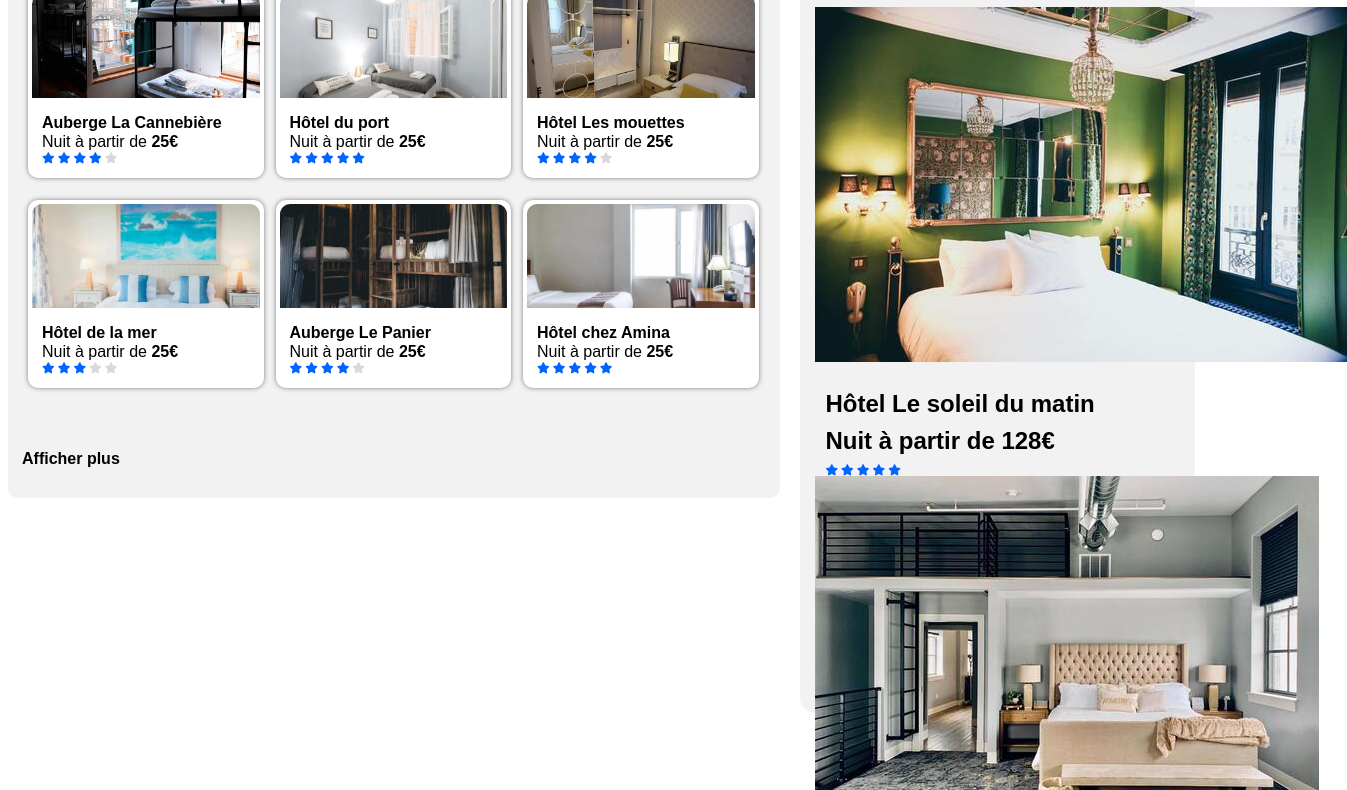
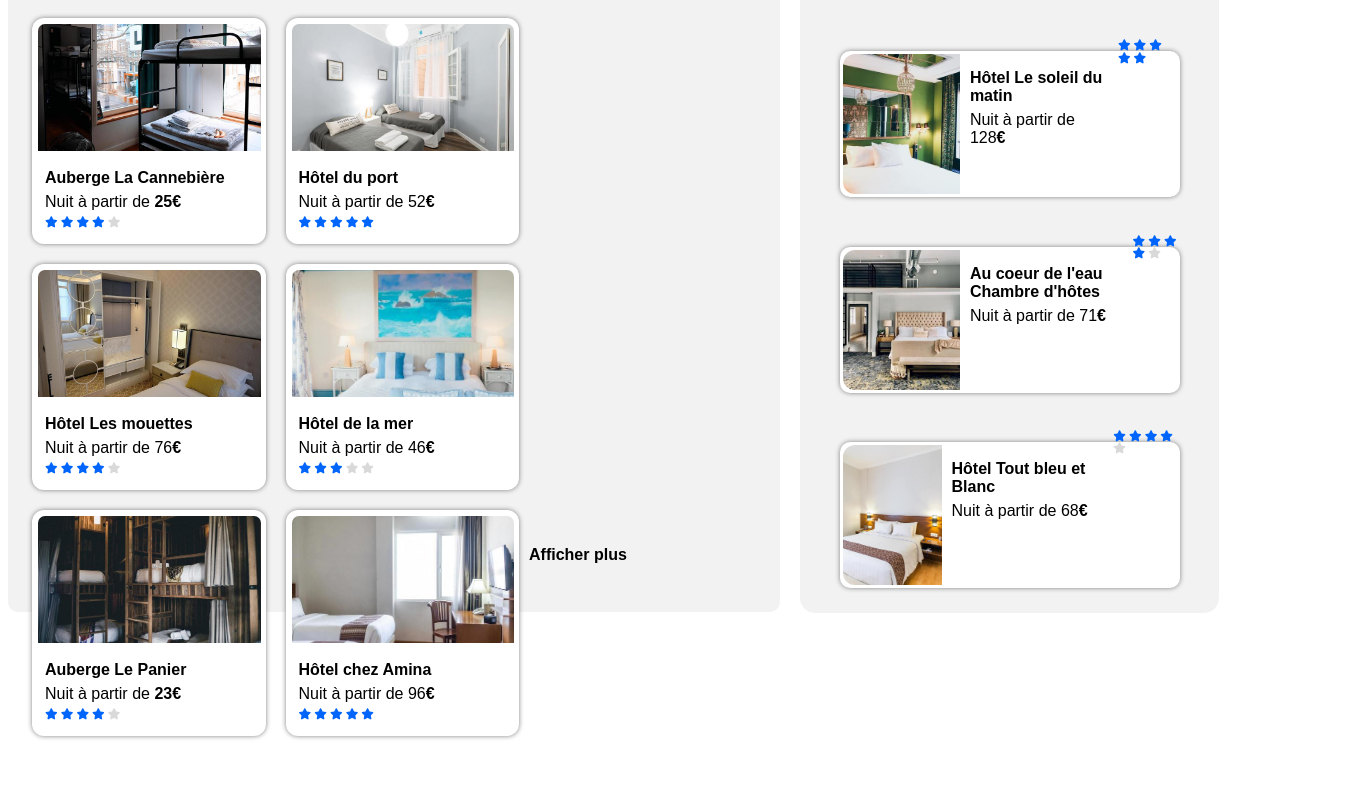
Before and after one commit to AureliaCousse/AureliaCousse_2_15.03.2021, a plain HTML site: page index.html in a window 1280 px wide. Shown: the part 552-1342 px from the top of the page, 1347 px wide, since content can reach past the window. Drawn offline with Linux system fonts and the light colour scheme; a web font is replaced by a local one.

Commit message:
bloc populaires

```diff
--- a/index.html
+++ b/index.html
@@ -45,7 +45,7 @@
 
     </header>
 <!-- Fermeture du Header - CLOSED  -->
-
+<p class="TEST">TEST GIT</p>
 
 
     <!-- Section 1 Partie Recherche -->
@@ -185,7 +185,7 @@
                    <!-- BLOC Hébergement 2 - Text -->
                    <div>
                        <p class="Htext1">Hôtel du port</p>
-                       <p class="Htext2">Nuit à partir de<strong> 25€</strong></p>
+                       <p class="Htext2">Nuit à partir de 52<strong>€</strong></p>
                    </div>
 
                    <!-- BLOC Hébergement 2 - star rating -->
@@ -206,7 +206,7 @@
                     <!-- BLOC Hébergement 3 - Text -->
                     <div>
                         <p class="Htext1">Hôtel Les mouettes</p>
-                        <p class="Htext2">Nuit à partir de<strong> 25€</strong></p>
+                        <p class="Htext2">Nuit à partir de 76<strong>€</strong></p>
                     </div>
 
                     <!-- BLOC Hébergement 3 - star rating -->
@@ -228,7 +228,7 @@
                    <!-- BLOC Hébergement 4 - Text -->
                    <div>
                        <p class="Htext1">Hôtel de la mer</p>
-                       <p class="Htext2">Nuit à partir de<strong> 25€</strong></p>
+                       <p class="Htext2">Nuit à partir de 46<strong>€</strong></p>
                    </div>
 
                    <!-- BLOC Hébergement 4 - star rating -->
@@ -249,7 +249,7 @@
                     <!-- BLOC Hébergement 5 - Text -->
                     <div>
                         <p class="Htext1">Auberge Le Panier</p>
-                        <p class="Htext2">Nuit à partir de<strong> 25€</strong></p>
+                        <p class="Htext2">Nuit à partir de<strong> 23€</strong></p>
                     </div>
 
                     <!-- BLOC Hébergement 5 - star rating -->
@@ -270,7 +270,7 @@
                     <!-- BLOC Hébergement 6 - Text -->
                     <div>
                         <p class="Htext1">Hôtel chez Amina</p>
-                        <p class="Htext2">Nuit à partir de<strong> 25€</strong></p>
+                        <p class="Htext2">Nuit à partir de 96<strong>€</strong></p>
                     </div>
 
                     <!-- BLOC Hébergement 6 - star rating -->
@@ -289,7 +289,7 @@
 
         <!-- BLOC 4: Résultats Populaires -->
         <div class="populaires">
-            <p>Les plus populaires</p><br />
+            <p class="headerblocpopulaires">Les plus populaires</p><br />
 
             <!-- BLOC Populaire 1 -->
             <a href="images/hebergements/3_medium/emile-guillemot-Bj_rcSC5XfE-unsplash.jpg" class="BlocPopulaire">
--- a/style.css
+++ b/style.css
@@ -7,7 +7,11 @@
     font-family: "Raleway-ExtraBoldItalic";
     src: url("polices/Raleway-ExtraBoldItalic.ttf") format("truetype");
     font-family: "Raleway-Light";
-    src: url("polices/Raleway-Light.ttf") format("truetype");                                                                /* police fournie en .ttf only */
+    src: url("polices/Raleway-Light.ttf") format("truetype");
+    font-family: "Raleway-VariableFont_wght";
+    src: url("polices/Raleway-VariableFont_wght.ttf") format("truetype");
+    font-family: "Raleway-Medium";
+    src: url("polices/Raleway-Medium.ttf") format("truetype");                                                            /* police fournie en .ttf only */
 }
 
 /* Ci-dessous les caractéristiques communes à toute la page web */
@@ -269,99 +273,98 @@ nav a:hover{
 
 .Hebergements{
     width: 60%;
-    height: 600px;
+    height: 680px;
     background-color:#F2F2F2;
     padding-left: 14px;
     display: flex;
     flex-wrap: wrap;
     border-radius: 10px;
-
 }
 
 /* BLOC Hébergements de H1 à H6*/
 .BlocHebergement{
     background-color: white;
     width: 30%;
-    height: 180px;
-    border-radius: 10px;
+    height: 220px;
+    border-radius: 12px;
     margin: auto;
     display: flex;
     flex-direction: column;
     box-shadow: 0px 0px 5px grey;
+    padding: 3px;
 }
 
 .Hebergements a{
-    margin: 6px;
+    margin: 10px;
 }
 .Htext1{
     font-family: "Raleway-ExtraBold", Arial, Verdana, sans-serif;
     font-weight: bolder;
+    font-size: 16px;
+    margin-left: 10px;
+    margin-top: 15px;
+}
+.Htext2{
+    font-family:"Raleway-Medium", Arial, Verdana, sans-serif;
     font-size: 1em;
     margin-left: 10px;
+    margin-top: -10px;
+    margin-bottom: 20px;
 }
-.Htext2{
-    font-family: "Raleway-Regular", Arial, Verdana, sans-serif;
-    font-size: 1em;
-    margin-left: 10px;
-    margin-top: -15px;
-}
-
-
 /* BLOC Photo Hébergements*/
-
 .photoH{
-    width: 100%;
+    width: 98%;
     height: 58%;
     border-top-left-radius: 10px;
     border-top-right-radius: 10px;
+    padding: 3px;
     object-fit: cover;
 }
-
 /* Fermeture BLOC Hébergement  */
-
-
-
 /* Fermeture BLOC 3 - Résultats Hébergements */
 
 /* BLOC 4: Résultats Populaires*/
 
-
+.headerblocpopulaires{
+    width: 100%;
+    font-weight: bolder ;
+    font-size: 1.5em;
+    font-weight: bold;
+}
 .populaires{
-    width: 30%;
-    height: 800px;
+    width: 33%;
+    height: 680px;
     background-color: #F2F2F2;
     border-radius: 15px;
-    padding-top: 15px;
-    padding-left: 15px;
+    padding-top: 1px;
+    padding-left: 1px;
     display: flex;
     flex-direction: column;
     margin-left: 20px;
 }
 
-.BlocHebergement{
+.BlocPopulaire{
     background-color: white;
-    width: 30%;
-    height: 180px;
+    width: 80%;
+    height: 140px;
     border-radius: 10px;
     margin: auto;
-    padding: 4px;
+    padding: 3px;
     display: flex;
-    flex-direction: column;
+    flex-direction: row;
     box-shadow: 0px 0px 5px grey;
 }
 
-.populaires p{
-    font-size: 1.5em;
-    font-weight: bolder;
+
+
+.photoP{
+    width: 35%;
+    height: 100%;
+    border-top-left-radius: 12px;
+    border-bottom-left-radius: 12px;
+    object-fit: cover;
 }
 
-.photop{
-    width: 100%;
-    height: 58%;
-    border-top-left-radius: 10px;
-    border-top-right-radius: 10px;
-    object-fit: cover;
-}
 /* Fermeture BLOC 4 - Résultats Populaires*/
 
 
@@ -456,30 +459,3 @@ a{
     font-size: 1em;
 }
 /* Fermeture Footer - CLOSED */
-
-.test p{
-    margin:0;
-    padding:0;
-}
-.test{
-    background:khaki;
-    width:66%;
-    height:auto;
-    display: flex;
-    flex-wrap: wrap;
-}
-.test .bloc{
-    background:goldenrod;
-    width:auto;
-    height:auto;
-    padding:10px;
-    border-radius:10px;
-    margin:auto;
-    position:relative;
-}
-.test .bloc img{
-    width:200px;
-    height:auto;
-    clip-path:inset(25px 20px 20px 20px);
-    border:2px black solid;
-}
```
